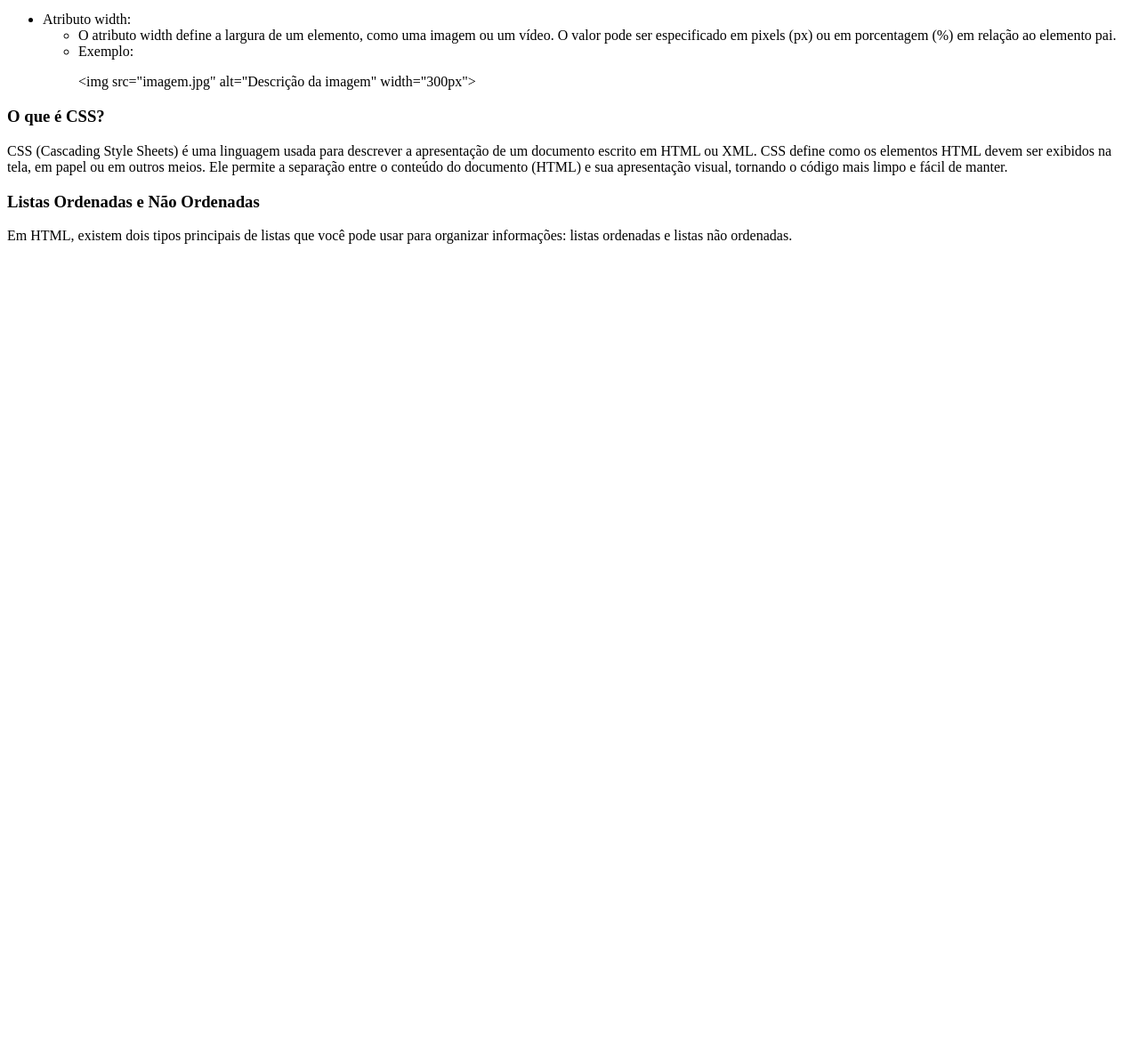
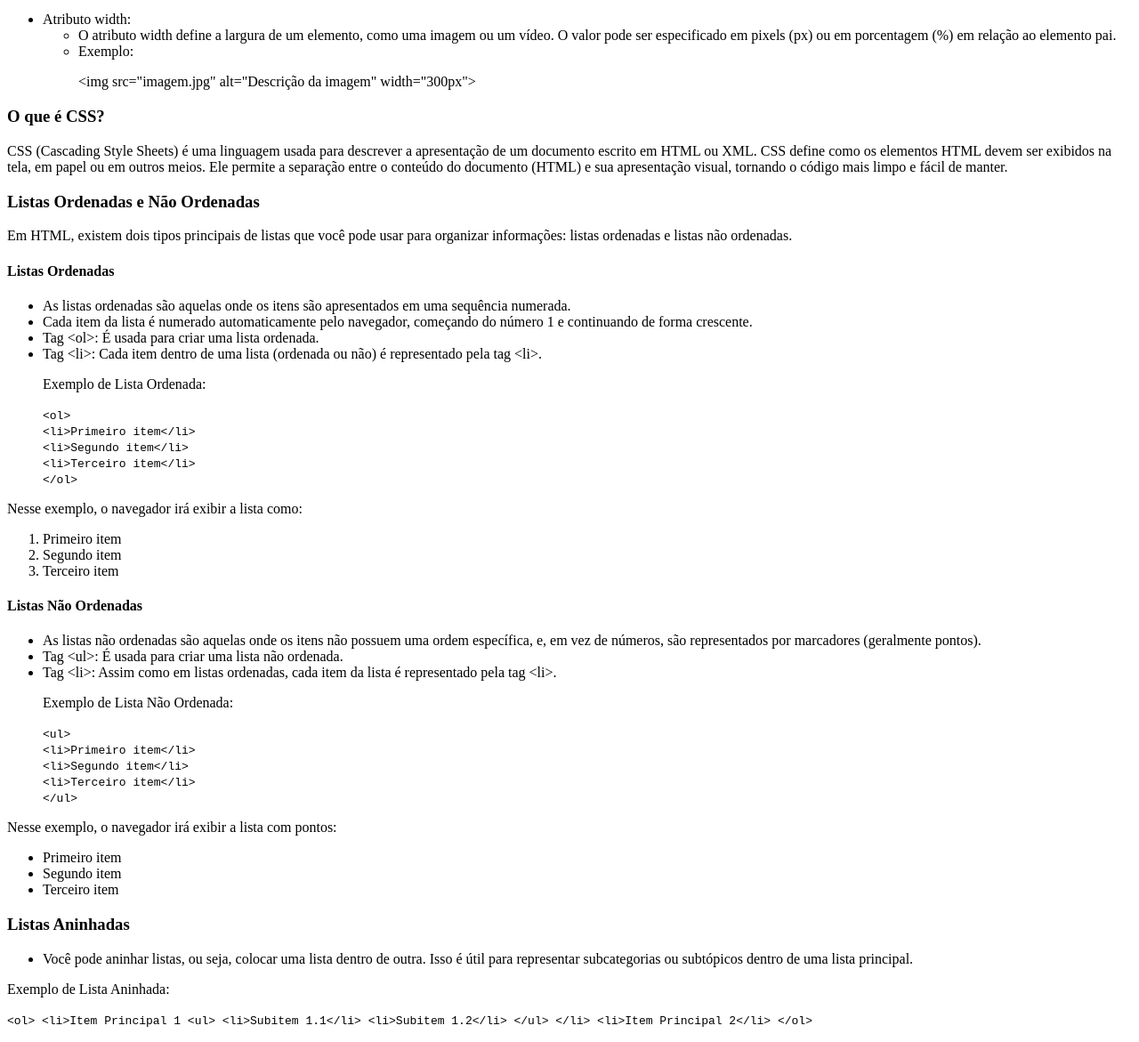
Before and after one commit to eiSerjao/Criar-Uma-P-gina-Web-Utilizando-as-Tags-Aprendidas, a plain HTML site: page index.html in a window 1280 px wide. Shown: the part 3688-4859 px from the top of the page at 89% size. Before the commit the page ends 3978 px from the top, so only its background shows below. Drawn offline with Linux system fonts and the light colour scheme.

Commit message:
Listas Alinhadas

```diff
--- a/index.html
+++ b/index.html
@@ -213,15 +213,79 @@
                   <p>&lt;img src="imagem.jpg" alt="Descrição da imagem" width="300px"&gt;</p>
                 </ul>
             </ul>
+  </div>
+  <div id="Css">
+    <h3>O que é CSS?</h3>
+        <p>CSS (Cascading Style Sheets) é uma linguagem usada para descrever a apresentação de um documento escrito em HTML ou XML. CSS define como os elementos HTML devem ser exibidos na tela, em papel ou em outros meios. Ele permite a separação entre o conteúdo do documento (HTML) e sua apresentação visual, tornando o código mais limpo e fácil de manter.</p>
+  </div>
 
-      <h3>O que é CSS?</h3>
-        <p>CSS (Cascading Style Sheets) é uma linguagem usada para descrever a apresentação de um documento escrito em HTML ou XML. CSS define como os elementos HTML devem ser exibidos na tela, em papel ou em outros meios. Ele permite a separação entre o conteúdo do documento (HTML) e sua apresentação visual, tornando o código mais limpo e fácil de manter.</p>
-
-
-      <h3>Listas Ordenadas e Não Ordenadas</h3>
+  <div id="Listas">
+    <h3>Listas Ordenadas e Não Ordenadas</h3>
         <p>Em HTML, existem dois tipos principais de listas que você pode usar para organizar informações: listas ordenadas e listas não ordenadas.</p>
 
+        <h4>Listas Ordenadas</h4>
+          <ul>
+            <li>As listas ordenadas são aquelas onde os itens são apresentados em uma sequência numerada.</li>
+            <li>Cada item da lista é numerado automaticamente pelo navegador, começando do número 1 e continuando de forma crescente.</li>
+            <li>Tag &lt;ol&gt;: É usada para criar uma lista ordenada.</li>
+            <li>Tag &lt;li&gt;: Cada item dentro de uma lista (ordenada ou não) é representado pela tag &lt;li&gt;.</li>
+            <p>Exemplo de Lista Ordenada:</p>
+            <p><code>
+              &lt;ol&gt;<br>
+                &lt;li&gt;Primeiro item&lt;/li&gt;<br>
+                &lt;li&gt;Segundo item&lt;/li&gt;<br>
+                &lt;li&gt;Terceiro item&lt;/li&gt;<br>
+                &lt;/ol&gt;
+            </code></p>
+          </ul>
+            <p>Nesse exemplo, o navegador irá exibir a lista como:</p>
+            <ol>
+              <li>Primeiro item</li>
+              <li>Segundo item</li>
+              <li>Terceiro item</li>
+            </ol>
 
+        <h4>Listas Não Ordenadas</h4>
+          <ul>
+            <li>As listas não ordenadas são aquelas onde os itens não possuem uma ordem específica, e, em vez de números, são representados por marcadores (geralmente pontos).</li>
+            <li>Tag &lt;ul>: É usada para criar uma lista não ordenada.</li>
+            <li>Tag &lt;li>: Assim como em listas ordenadas, cada item da lista é representado pela tag &lt;li>.</li>
+            <p>Exemplo de Lista Não Ordenada:</p>
+            <p>
+              <code>
+                &lt;ul&gt;<br>
+                &lt;li&gt;Primeiro item&lt;/li&gt;<br>
+                &lt;li&gt;Segundo item&lt;/li&gt;<br>
+                &lt;li&gt;Terceiro item&lt;/li&gt;<br>
+                &lt;/ul&gt;
+            </code>
+          </p>
+          </ul>
+            <p>Nesse exemplo, o navegador irá exibir a lista com pontos:</p>
+            <ul>
+              <li>Primeiro item</li>
+              <li>Segundo item</li>
+              <li>Terceiro item</li>
+            </ul>
+
+    <h3>Listas Aninhadas</h3>
+      <ul>
+        <li>Você pode aninhar listas, ou seja, colocar uma lista dentro de outra. Isso é útil para representar subcategorias ou subtópicos dentro de uma lista principal.</li>
+      </ul>
+      <p>Exemplo de Lista Aninhada:</p>
+      <p>
+        <code>
+          &lt;ol>
+          &lt;li>Item Principal 1
+          &lt;ul>
+          &lt;li>Subitem 1.1&lt;/li>
+          &lt;li>Subitem 1.2&lt;/li>
+          &lt;/ul>
+          &lt;/li>
+          &lt;li>Item Principal 2&lt;/li>
+          &lt;/ol>
+        </code>
+      </p>
   </div>
 </body>
 </html>
```
